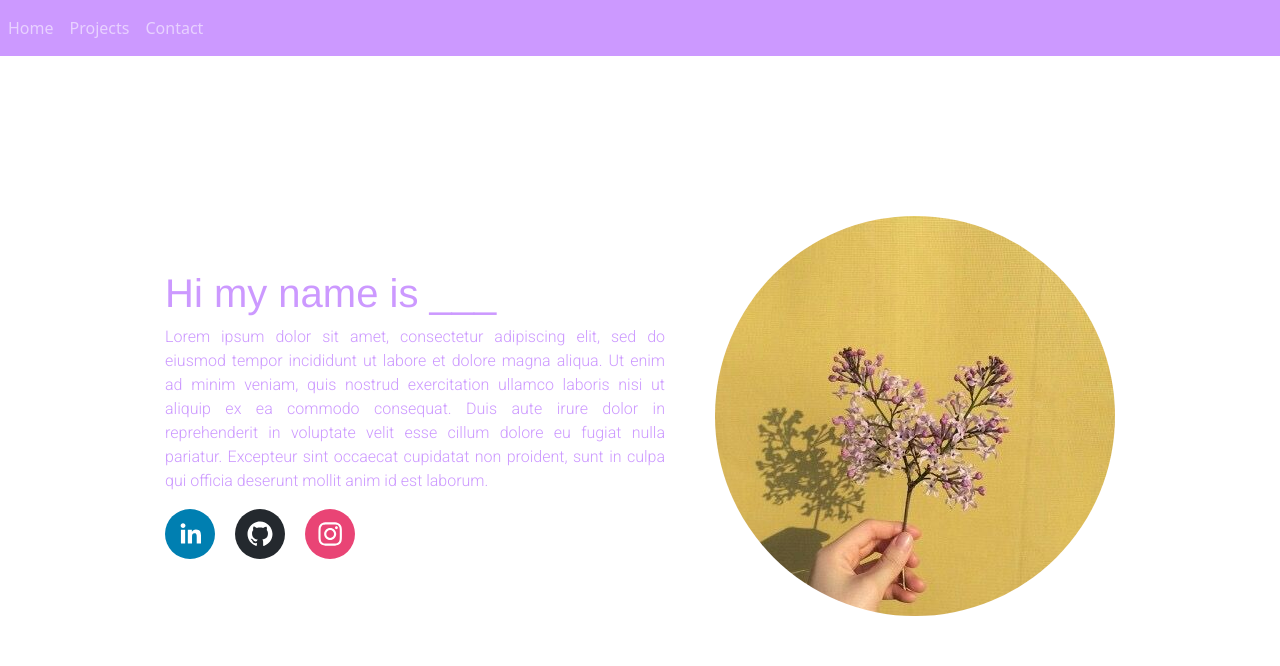
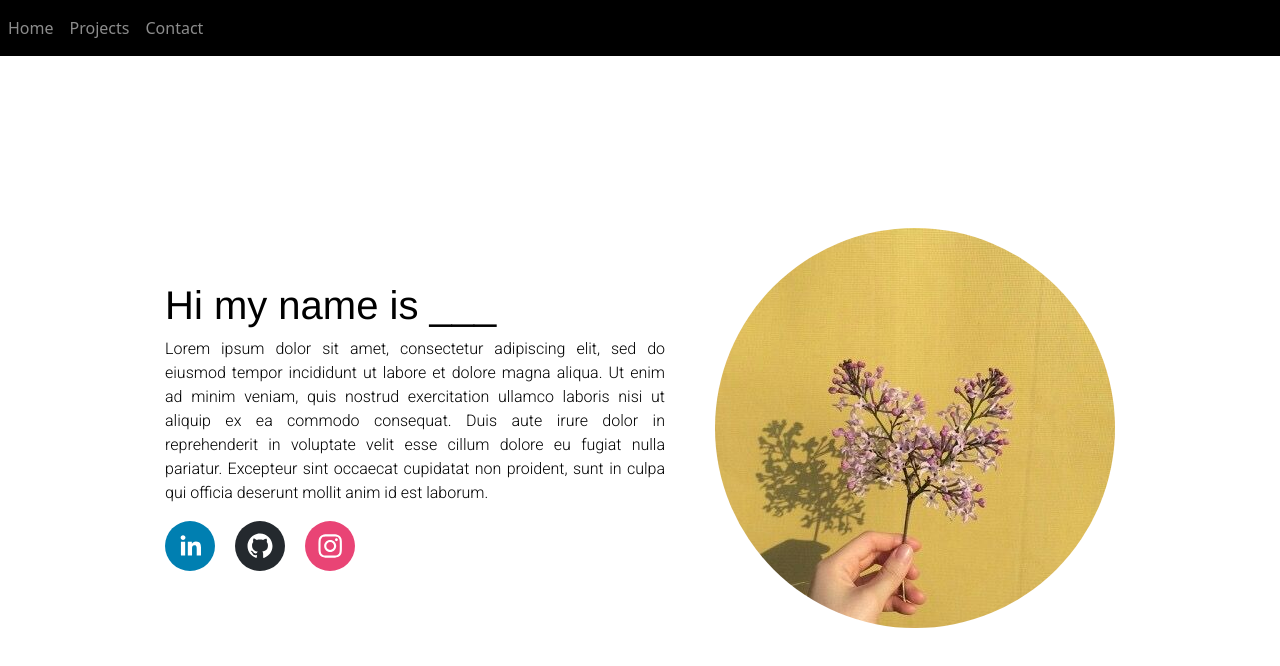
Before and after one commit to manasaling/personal-websites, a Next.js app: page / in a window 1280 px wide. Shown: the top 666 px of the page. Built offline with nearby package versions, Linux system fonts and the light colour scheme.

Commit message:
Updated global css variables

```diff
--- a/components/NavigationBar.module.css
+++ b/components/NavigationBar.module.css
@@ -1,10 +1,10 @@
 .navBar {
-  font-family: "Franklin Gothic Medium", "Arial Narrow", Arial, sans-serif;
+  font-family: 'Franklin Gothic Medium', 'Arial Narrow', Arial, sans-serif;
   width: 100%;
   height: auto;
   flex: auto;
 }
 
 .colorNav {
-  background-color: #CC99FF;
+  background-color: var(--primary-color);
 }
--- a/pages/HomePage.module.css
+++ b/pages/HomePage.module.css
@@ -2,12 +2,12 @@
   display: grid;
   gap: 50px;
   align-items: center;
-  grid-template-areas: "text image";
+  grid-template-areas: 'text image';
 }
 
 @media screen and (max-width: 600px) {
   .detail {
-    grid-template-areas: "image" "text";
+    grid-template-areas: 'image' 'text';
     width: 100%;
     height: auto;
   }
@@ -20,21 +20,21 @@
 
 .bio {
   max-width: 500px;
-  font-family: "Anton", sans-serif;
-  font-family: "Roboto", sans-serif;
-  color: #CC99FF;
+  font-family: 'Anton', sans-serif;
+  font-family: 'Roboto', sans-serif;
+  color: var(--primary-color);
   display: block;
   text-align: justify;
   height: auto;
 }
 
 .name {
-  font-family: "Franklin Gothic Medium", "Arial Narrow", Arial, sans-serif;
-  color: #CC99FF;
+  font-family: 'Franklin Gothic Medium', 'Arial Narrow', Arial, sans-serif;
+  color: var(--primary-color);
 }
 
 .homepage {
-  min-height: 90vh;
+  min-height: var(--page-height);
   width: 100%;
   display: flex;
   justify-content: center;
--- a/styles/globals.css
+++ b/styles/globals.css
@@ -14,3 +14,10 @@ a {
 * {
   box-sizing: border-box;
 }
+
+:root {
+  --primary-color: black;
+  /* Height + padding + padding */
+  --header-height: calc(56px);
+  --page-height: calc(100vh - var(--header-height));
+}
```
Also changed, not shown: pages/Contact.module.css (+4 -4 lines), pages/Projects.tsx (+9 -9 lines), pages/Home.module.css (line endings or trailing spaces).
